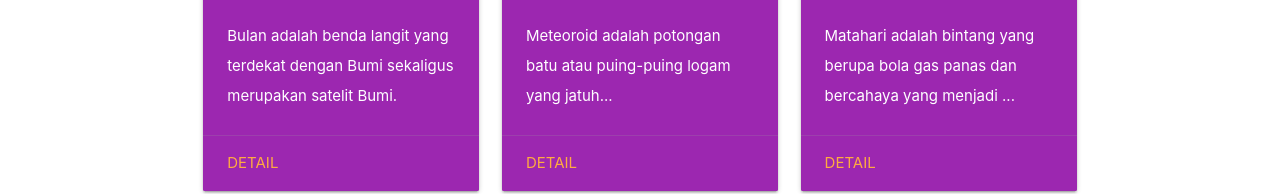
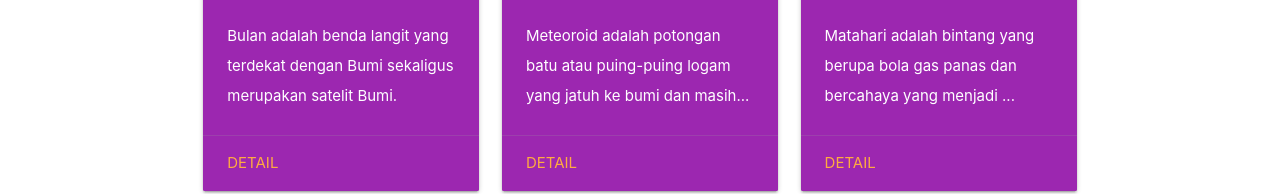
Before and after one commit to abbadilah/abbadilah.github.io, a plain HTML site: page comp/blangit.html in a window 1280 px wide. Shown: the part 996-1190 px from the top of the page. Drawn offline with Linux system fonts and the light colour scheme.

Commit message:
Update blangit.html

```diff
--- a/comp/blangit.html
+++ b/comp/blangit.html
@@ -124,7 +124,7 @@
       <span class="card-title">Meteor</span>
     </div>
         <div class="card-content white-text">
-          <p>Meteoroid adalah potongan batu atau puing-puing logam yang jatuh...</p>
+          <p>Meteoroid adalah potongan batu atau puing-puing logam yang jatuh ke bumi dan masih...</p>
         </div>
         <div class="card-action">
           <a href="/materi/meteor.html">Detail</a>
```
